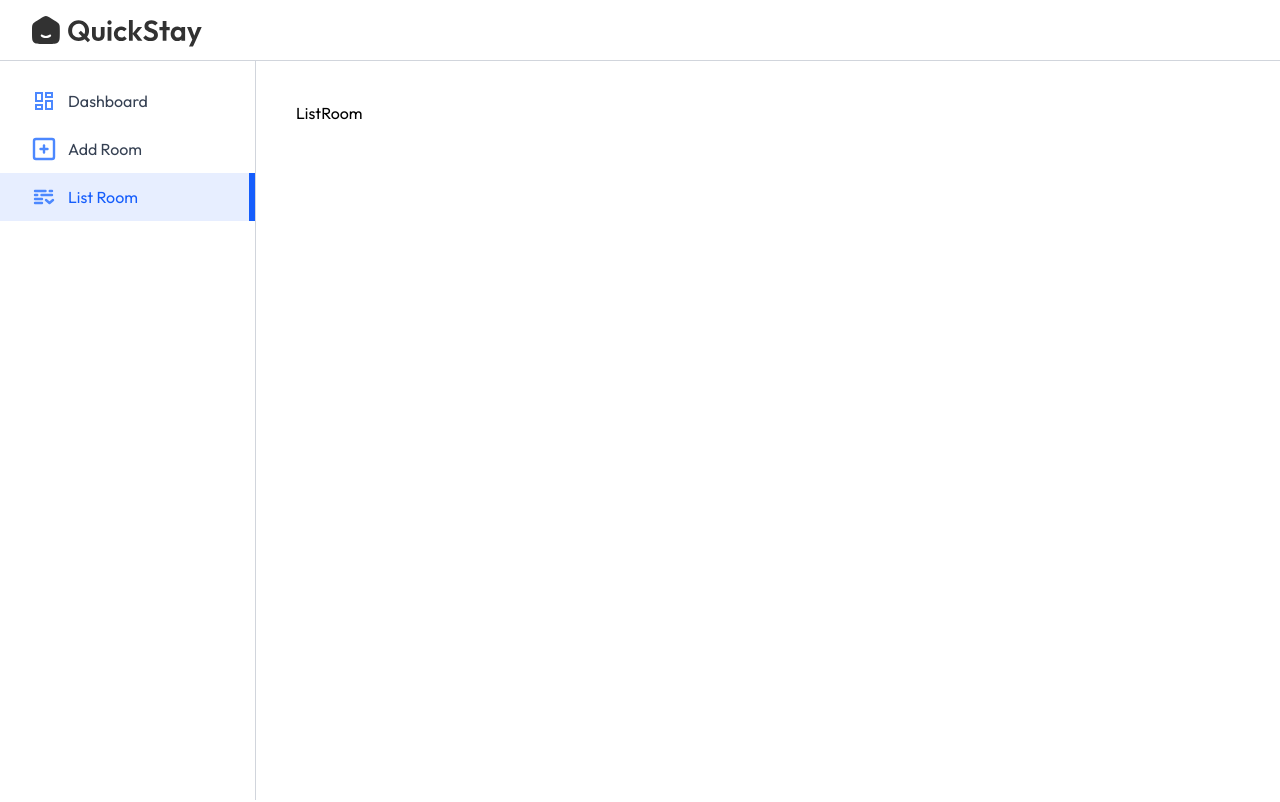
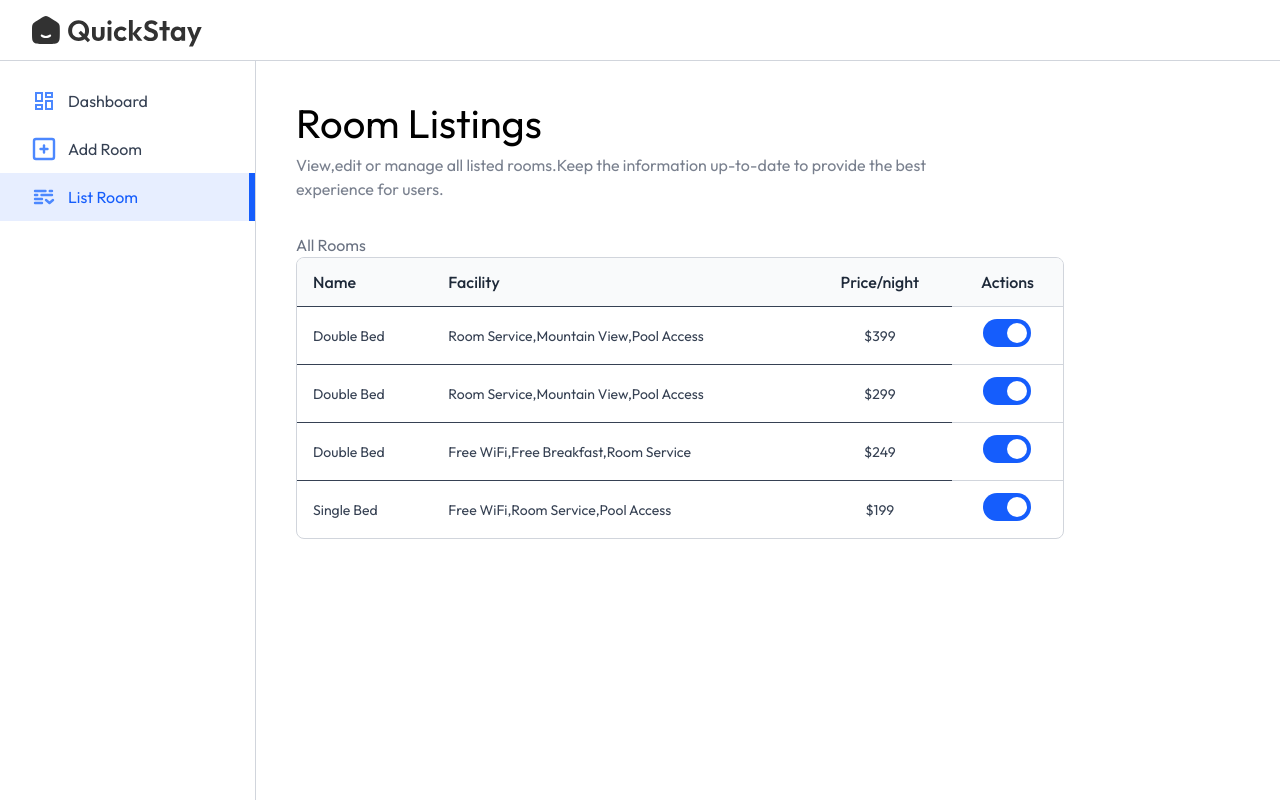
Before and after one commit to rudratejareddy07/HotelBooking-fullstack, a React (Vite) app in the folder client/: page /owner/list-room in a window 1280 px wide. Shown: the top 802 px of the page. Built offline with nearby package versions, Linux system fonts and the light colour scheme; a web font is replaced by a local one.

Commit message:
feat(owner): add sidebar with Dashboard, AddRoom, and ListRooms components

```diff
--- a/client/src/pages/hotelOwner/AddRoom.jsx
+++ b/client/src/pages/hotelOwner/AddRoom.jsx
@@ -1,8 +1,84 @@
-import React from 'react'
+import React, { useState } from 'react'
+import Title from '../../components/Title'
+import { assets } from '../../assets/assets'
 
 const AddRoom = () => {
+  const[images,setImages]=useState({
+    1:null,
+    2:null,
+    3:null,
+    4:null
+  })
+  const[inputs,setInputs]=useState({
+    roomType:'',
+    pricePerNight:0,
+    amenities:{
+      'Free Wifi':false,
+      'Free Breakfast':false,
+      'Free Service':false,
+      'Free View':false,
+      'Pool Access':false
+    }
+  })
   return (
-    <div>AddRoom</div>
+    <form>
+      <Title align='left' font='outfit' title='Add Room' subTitle='Fill in the detrails carefully
+      and accurate room details,priciing and amenities,to enhance the user
+      booking experience'/>
+      {/* {upload area for image} */}
+      <p className='text-gray-800 mt-10'>Images</p>
+      <div className='grid grid-cols-2 sm:flex gap-4 my-2 flex-wrap'>
+        {Object.keys(images).map((key)=>(
+            <label htmlFor={`roomImage${key}`} key={key}>
+              <img className='max-h-13 cursor-pointer opacity-80'
+              src={images[key]? URL.createObjectURL(images[key]):
+                assets.uploadArea
+              } alt="" />
+              <input type="file" accept='image/*' id={`roomImage${key}`} hidden onChange={e=>setImages({...images,[key]:e.target.files[0]})}/>
+            </label>
+
+
+        ))}
+      </div>
+      <div className='w-full flex max-sm:flex-col sm:gap-4 mt-4'>
+        <div className='flex-1 max-w-48'>
+          <p className='text-gray-800 mt-4'>Room Type</p>
+          <select value={inputs.roomType} onChange={e=>setInputs({...inputs,roomType:e.target.value})}className='border opacity-70 border-gray-300 mt-1 rounded p-2 w-full' name="" id="">
+            <option value="">Select Room Type</option>
+            <option value="Single Bed">Single Bed</option>
+            <option value="Double Bed">Double Bed</option>
+            <option value="Luxury Room">Luxury Room</option>
+            <option value="Family Suite">Family Suite</option>
+          </select>
+
+        </div>
+        <div >
+          <p className='mt-4 text-gray-800'>
+            Price <span className='text-xs'>/night</span>
+          </p>
+          <input type="number" placeholder='0' className='border border-gray-300 mt-1 rounded p-2
+          w-24' value={inputs.pricePerNight} onChange={e=>setInputs({...inputs,pricePerNight:e.target.value})} />
+        </div>
+
+      </div>
+      <p className='text-gray-800 mt-4'>Amenities</p>
+      <div className='flex flex-col flex-wrap mt-1 text-gray-400 max-w-sm'>
+        {Object.keys(inputs.amenities).map((amenity,index)=>(
+          <div key={index}>
+            <input type="checkbox" id={`amenities${index+1}`} checked={inputs.amenities[amenity]}
+            onChange={()=>setInputs({...inputs,amenities:{...inputs.amenities,[amenity]:!inputs.amenities[amenity]}})}/>
+            <label htmlFor={`amenities${index+1}`}> {amenity}</label>
+
+          </div>
+        ))}
+
+      </div>
+      <button className='bg-primary text-white px-8 py-2 rounded mt-8 cursor-pointer'>
+        Add Room
+
+      </button>
+
+    </form>
   )
 }
 
--- a/client/src/pages/hotelOwner/Dashboard.jsx
+++ b/client/src/pages/hotelOwner/Dashboard.jsx
@@ -39,8 +39,6 @@ const Dashboard = () => {
       max-h-80 overflow-y-scroll'>
         <table className='w-full'>
           <thead  className='bg-gray-50'>
-
-
           <tr>
             <th className='py-3 px-4 text-gray-800 font-medium'>User Name</th>
              <th className='py-3 px-4 text-gray-800 font-medium max-sm:hidden'>Room Name</th>
@@ -48,6 +46,29 @@ const Dashboard = () => {
                <th className='py-3 px-4 text-gray-800 font-medium text-center'>Payment Status </th>
           </tr>
            </thead>
+           <tbody className='text-sm'>
+              {dashboardData.bookings.map((item,index)=>(
+                <tr key={index}>
+                  <td className='py-3 px-4 text-gray-700 border-t border-gray=300'>
+                    {item.user.username}
+                  </td>
+                   <td className='py-3 px-4 text-gray-700 border-t border-gray=300 max-sm:hidden'>
+                    {item.user.roomType}
+                  </td>
+                   <td className='py-3 px-4 text-gray-700 border-t border-gray=300 text-center'>
+                    ${item.totalPrice}
+                  </td>
+                  <td className='py-3 px-4 border-t border-gray-300 flex'>
+                    <button className={`py-1 px-3 text-xs rounded-full mx-auto ${item.isPaid ? 'bg-green-200 text-green-600' : 'bg-amber-200 text-yellow-600'}`}>
+                      {item.isPaid ? 'Completed' : 'Pending'}
+
+                    </button>
+
+                  </td>
+                </tr>
+              ))}
+
+           </tbody>
         </table>
       </div>
 
--- a/client/src/pages/hotelOwner/ListRoom.jsx
+++ b/client/src/pages/hotelOwner/ListRoom.jsx
@@ -1,8 +1,55 @@
-import React from 'react'
+import React, { useState } from 'react'
+import Title from '../../components/Title'
+import { dashboardDummyData, roomsDummyData } from '../../assets/assets'
 
 const ListRoom = () => {
+  const[rooms,setRooms]=useState(roomsDummyData)
   return (
-    <div>ListRoom</div>
+    <div>
+      <Title align='left' font='outfit' title='Room Listings' subTitle='View,edit or manage
+      all listed rooms.Keep the information up-to-date to provide the best experience for users.'/>
+      <p className='text-gray-500 mt-8'>All Rooms</p>
+      <div className='w-full max-w-3xl text-left border border-gray-300 rounded-lg
+      max-h-80 overflow-y-scroll'>
+        <table className='w-full'>
+          <thead  className='bg-gray-50'>
+          <tr>
+            <th className='py-3 px-4 text-gray-800 font-medium'>Name</th>
+             <th className='py-3 px-4 text-gray-800 font-medium max-sm:hidden'>Facility</th>
+              <th className='py-3 px-4 text-gray-800 font-medium text-center'>Price/night</th>
+               <th className='py-3 px-4 text-gray-800 font-medium text-center'>Actions </th>
+          </tr>
+           </thead>
+           <tbody className='text-sm'>
+              {rooms.map((item,index)=>(
+                <tr key={index}>
+                  <td className='py-3 px-4 text-gray-700 border-t border-gray=300'>
+                    {item.roomType}
+                  </td>
+                   <td className='py-3 px-4 text-gray-700 border-t border-gray=300 max-sm:hidden'>
+                    {item.amenities.join(',')}
+                  </td>
+                   <td className='py-3 px-4 text-gray-700 border-t border-gray=300 text-center'>
+                    ${item.pricePerNight}
+                  </td>
+                  <td className='py-3 px-4 border-t border-gray-300 text-sm text-red-500 text-center'>
+                    <label htmlFor="" className='relative inline-flex items-center cursor-pointer
+                    text-gray-900 gap-3'>
+                      <input type="checkbox" className='sr-only peer' checked={item.isAvailable}/>
+                      <div className='w-12 h-7 bg-slate-300 rounded-full peer peer-checked:bg-blue-600
+                      transition-colors duraation-200'></div>
+                      <span className='dot absolute left-1 top-1 w-5 h-5 bg-white rounded-full
+                      transition-transform duration-200 ease-in-out peer-checked:translate-x-5'></span>
+                    </label>
+
+                  </td>
+                </tr>
+              ))}
+
+           </tbody>
+        </table>
+      </div>
+    </div>
   )
 }
 
```
